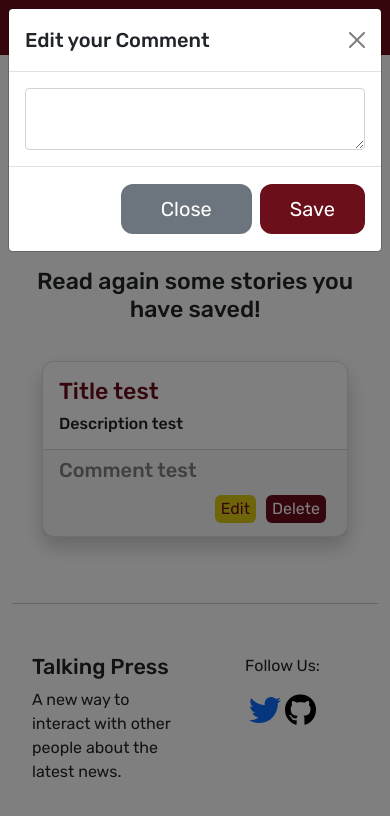
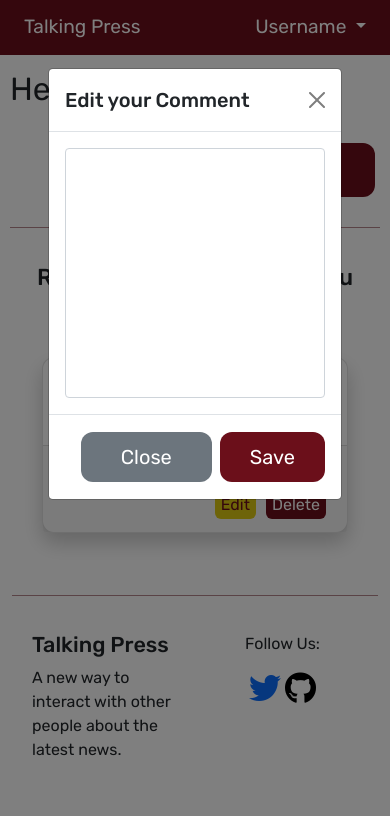
Before and after one commit to AndreaDipa/TalkingPress, a website: page app/private/profile.html in a window 390 px wide. Both pictures are taken after a click on the button "Edit". Drawn offline with nearby package versions, Linux system fonts and the light colour scheme; no server answers.

Commit message:
readme-bozza

```diff
--- a/app/private/profile.html
+++ b/app/private/profile.html
@@ -6,8 +6,8 @@
     <meta name="viewport" content="width=device-width, initial-scale=1.0">
     <title>TalkingPress - Your profile</title>
 
-    <link href="https://cdn.jsdelivr.net/npm/bootstrap@5.0.1/dist/css/bootstrap.min.css" rel="stylesheet" integrity="sha384-+0n0xVW2eSR5OomGNYDnhzAbDsOXxcvSN1TPprVMTNDbiYZCxYbOOl7+AMvyTG2x" crossorigin="anonymous">
-    <script src="https://cdn.jsdelivr.net/npm/bootstrap@5.0.1/dist/js/bootstrap.bundle.min.js" integrity="sha384-gtEjrD/SeCtmISkJkNUaaKMoLD0//ElJ19smozuHV6z3Iehds+3Ulb9Bn9Plx0x4" crossorigin="anonymous"></script>
+    <link rel="stylesheet" href="./assets/lib/bootstrap-5.0.0-beta3-dist/css/bootstrap.min.css">
+    <script src="./assets/lib/bootstrap-5.0.0-beta3-dist/js/bootstrap.min.js"></script>
 
     <link rel="stylesheet" href="https://use.fontawesome.com/releases/v5.15.3/css/all.css" integrity="sha384-SZXxX4whJ79/gErwcOYf+zWLeJdY/qpuqC4cAa9rOGUstPomtqpuNWT9wdPEn2fk" crossorigin="anonymous">
 
@@ -36,11 +36,11 @@
     <!--USERNAME-->
 
     <div class="container-lg" id="hello-body">
-        <a id="hello">Hello </a>
-        <a id="hellouser">user</a>
-    </div>
+        <div id="hello-username" class="align-items-center">
+            <a id="hello">Hello </a>
+            <a id="hellouser">user</a>
+        </div>
 
-    <div class="container-lg" id="chat">
         <button onclick="window.history.back()" id="chatbutton">Go to previous page</button>
         <hr style="clear: both">
     </div>
--- a/app/private/style/profile.css
+++ b/app/private/style/profile.css
@@ -10,8 +10,8 @@ body {
 }
 
 hr{
-    margin-top: 20px;
-    margin-bottom: 30px
+    color: #6B0F1A;
+    opacity: 0.5;
 }
 
 a {
@@ -56,10 +56,10 @@ a {
 }
 
 .tit{
-    margin-top: 50px;
+    margin-top: 30px;
 }
 
-#hello-body, #chat, #stories-body {
+#hello-body, #stories-body {
     margin: auto;
     padding: 10px;
 }
@@ -86,11 +86,15 @@ a {
     padding: 12px 40px;
     color: white;
     font-size: 20px;
-    margin-bottom: 5px;
-    margin-top: 5px;
+    margin-bottom: 30px;
+    margin-top: 30px;
     margin-left: 5px;
     margin-right: 5px;
     float: right;
+}
+
+#chatbutton:hover{
+    box-shadow: 0 4px 8px 0 rgba(0,0,0,0.3);
 }
 
 #editbutton {
@@ -178,13 +182,23 @@ a {
     color: rgb(53, 53, 53);
 }
 
+textarea{
+    height: 250px;
+    resize: none;
+}
+
+.form-control:focus{
+    box-shadow: 0 0 0 .25rem #6b0f1a8a;
+    border-color: #6B0F1A;
+}
+
 @media screen and (max-width: 600px) {
     #titolo{
         font-size: larger;
     }
 
     .tit{
-        margin-top: 30px;
+        margin-top: 10px;
     }
 
     #footer-cont{
@@ -195,4 +209,10 @@ a {
     #card-1{
         margin: 30px;
     }
+
+    .modal{
+        padding-top: 60px;
+        padding-left: 40px;
+        padding-right: 40px;
+    }
 }
```
Also changed, not shown: README.md.
